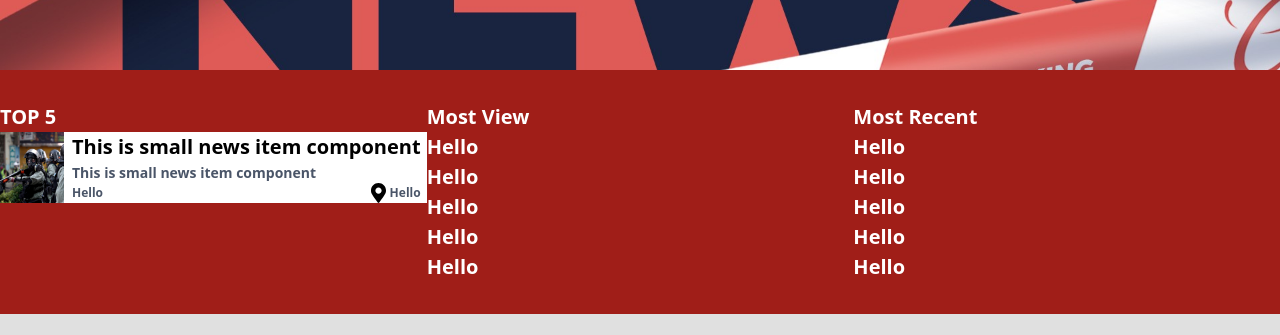
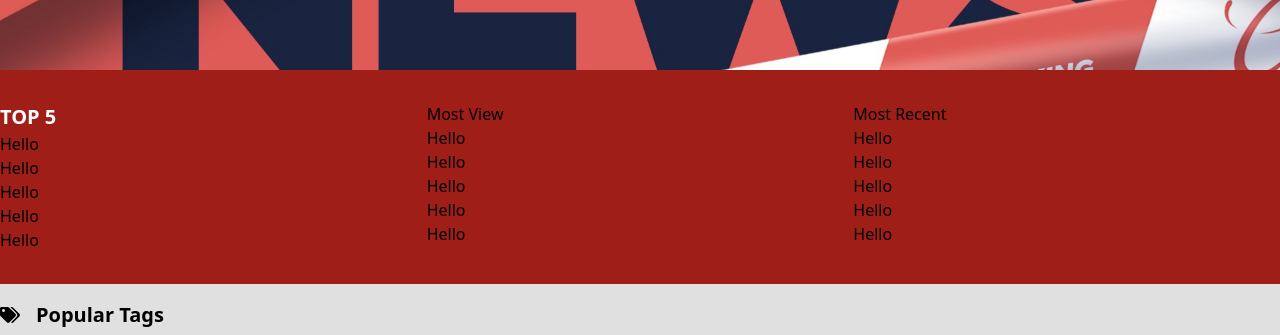
Before and after one commit to chutipon29301/newsflix, a Vue app: page / in a window 1280 px wide. Shown: the part 234-569 px from the top of the page. Built offline with nearby package versions, Linux system fonts and the light colour scheme; what @tailwindcss/custom-forms, vue-page-transition, vue-particles would draw is missing.

Commit message:
:sparkles: Add TopNews component

```diff
--- /dev/null
+++ b/src/components/Home/TopNews.vue
@@ -0,0 +1,17 @@
+<template>
+  <div>
+    <div class="text-white font-semibold text-xl">TOP 5</div>
+    <div>
+      <div>Hello</div>
+      <div>Hello</div>
+      <div>Hello</div>
+      <div>Hello</div>
+      <div>Hello</div>
+    </div>
+  </div>
+</template>
+<script lang="ts">
+import { Component, Vue } from "vue-property-decorator";
+@Component
+export default class TopNews extends Vue {}
+</script>
--- a/src/views/Home/Index.vue
+++ b/src/views/Home/Index.vue
@@ -2,12 +2,9 @@
   <div>
     <img src="../../assets/banner.jpg" class="h-64 w-full object-cover" />
     <div class="w-full bg-home">
-      <div class="container flex justify-between text-white font-semibold text-xl py-8">
+      <div class="container flex justify-between py-8">
         <div class="flex-1">
-          <div>TOP 5</div>
-          <div>
-           <SmallNewsItem />
-          </div>
+          <TopNews/>
         </div>
         <div class="flex-1">
           <div>Most View</div>
@@ -33,22 +30,21 @@
     </div>
     <div class="w-full bg-inputhover">
       <div class="container">
-        <PopularTags/>
+        <PopularTags />
       </div>
     </div>
   </div>
 </template>
 <script lang="ts">
 import { Component, Vue } from "vue-property-decorator";
-import SmallNewsItem from "@/components/Home/SmallNewsItem.vue";
 import Chip from "@/components/Home/Chip.vue";
 import PopularTags from "@/components/Home/PopularTags.vue";
-
+import TopNews from "@/components/Home/TopNews.vue";
 @Component({
   components: {
-    SmallNewsItem,
     Chip,
-    PopularTags
+    PopularTags,
+    TopNews
   }
 })
 export default class Index extends Vue {}
```
